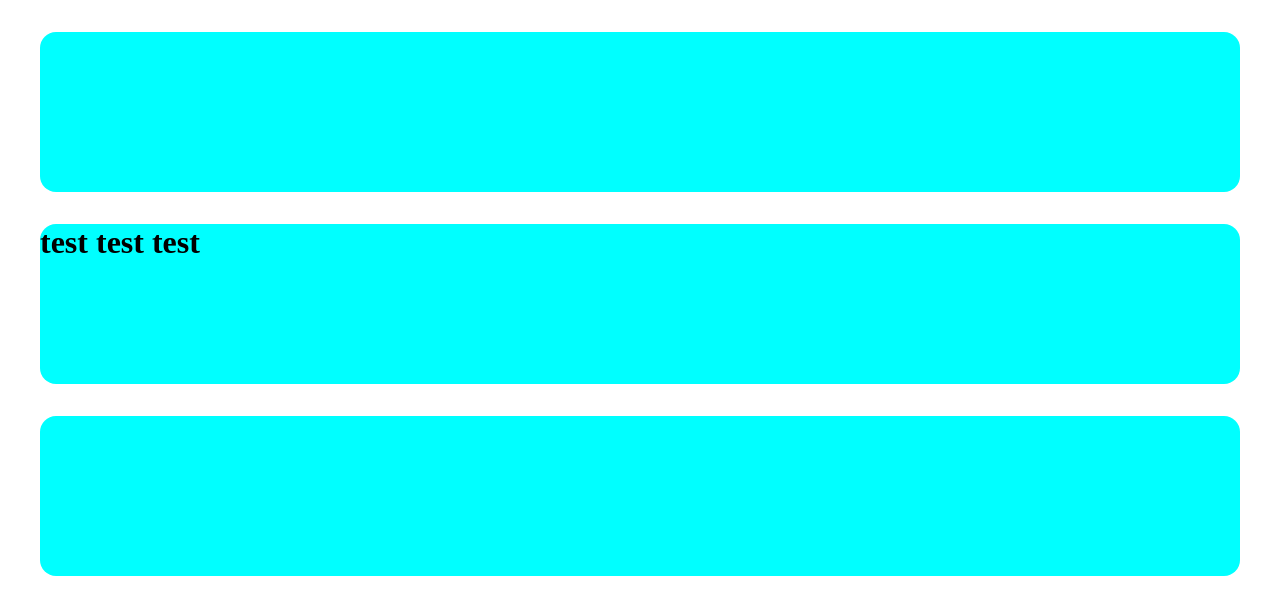
After one commit to hokoro/cheon01copy, a Django app: template accountsappcopy/templates/accountsapp/hello_world.html in a window 1280 px wide. The commit adds this page. Shown: the top 615 px of the page. Run offline with Django 3.2, Linux system fonts and the light colour scheme; the template is opened without the code that fills it, so the values that code supplies are empty; parts of the project's set-up code (start-up, migrations or seed data) failed here and were passed over.

Commit message:
copy file cheon1
create templete/basecopy.html
accountsappcopy/template/hello_world
footer head header hello_world
편집 : accountscopyapp/views.py

```diff
--- /dev/null
+++ b/accountsappcopy/templates/accountsapp/hello_world.html
@@ -0,0 +1,6 @@
+{% extends 'basecopy.html' %}
+{% block content%}
+    <div style = "height:10rem; background-color: aqua; margin: 2rem; border-radius: 1rem;">
+    <h1> test test test</h1>
+    </div>
+{% endblock %}
--- a/accountsappcopy/views.py
+++ b/accountsappcopy/views.py
@@ -3,5 +3,5 @@ from django.shortcuts import render
 
 # Create your views here.
 def hello_world(request):
-    return render(request,'basecopy.html')
+    return render(request,'accountsapp/hello_world.html')
     #HttpResponse('Hello World')
--- a/templates/basecopy.html
+++ b/templates/basecopy.html
@@ -1,10 +1,11 @@
 <!DOCTYPE html>
 <html lang="en">
-<head>
-    <meta charset="UTF-8">
-    <title>Title</title>
-</head>
+{% include 'head.html' %}
 <body>
- <h1>Hello World</h1>
+{% include 'header.html' %}
+{% block content %} <!--외부에서 블럭을 가져와 박는 경우-->
+
+{% endblock %}
+{% include 'footer.html' %}
 </body>
 </html>
--- /dev/null
+++ b/templates/footer.html
@@ -0,0 +1,3 @@
+<div style = "height: 10rem; background-color: aqua; margin: 2rem; border-radius: 1rem;">
+
+</div>
--- /dev/null
+++ b/templates/head.html
@@ -0,0 +1,4 @@
+<head>
+    <meta charset="UTF-8">
+    <title>Title</title>
+</head>
--- /dev/null
+++ b/templates/header.html
@@ -0,0 +1,3 @@
+<div style="height: 10rem; background-color: aqua; margin: 2rem; border-radius: 1rem">
+
+</div>
```
